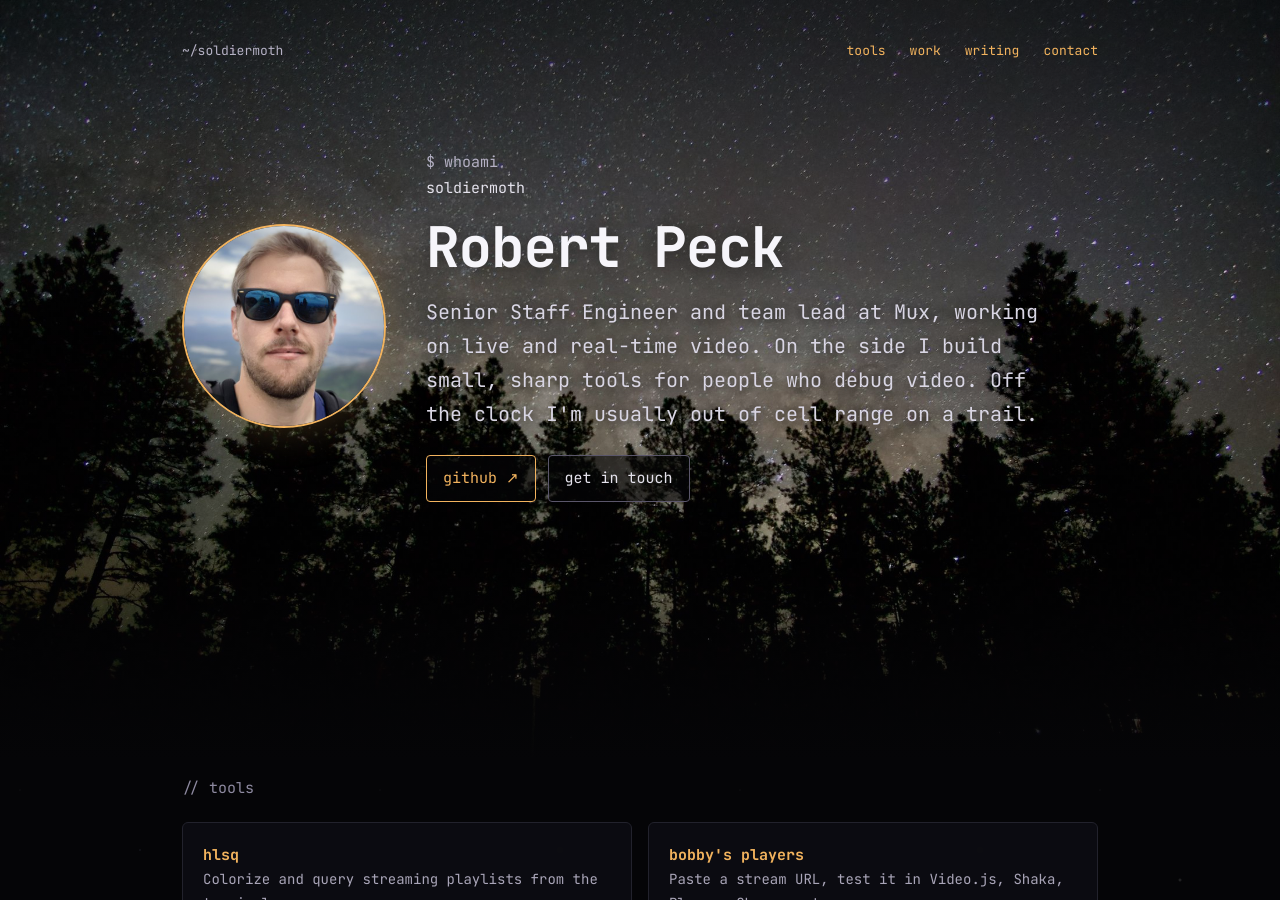
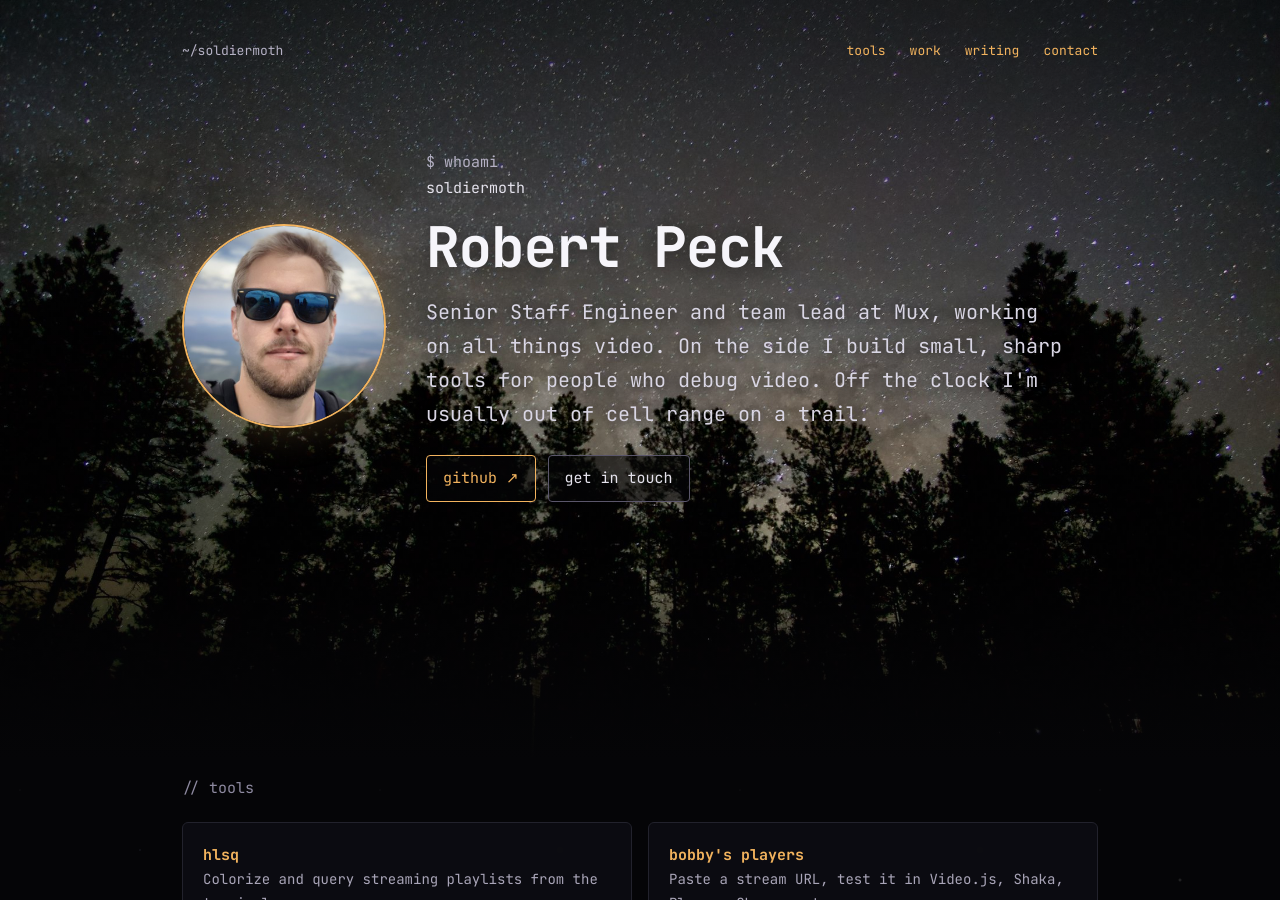
Before and after one commit to soldiermoth/soldiermoth.github.com, a Jekyll site: the page index.html, which Jekyll copies as it is, in a window 1280 px wide and 900 px high. Built offline with Jekyll 4.4.1, drawn with Linux system fonts in a browser that asks for light colours.

Commit message:
Update intro line to "working on all things video"
Co-Authored-By: Claude Opus 5.5 <noreply@anthropic.com>
Claude-Session: https://claude.ai/code/session_01882xgNxeTS1cf8tSDvxzQA

```diff
--- a/index.html
+++ b/index.html
@@ -4,7 +4,7 @@
 <meta charset="utf-8">
 <meta name="viewport" content="width=device-width, initial-scale=1">
 <title>Robert Peck (soldiermoth)</title>
-<meta name="description" content="Robert Peck (soldiermoth): Senior Staff Engineer at Mux working on live and real-time video, and maker of small tools for video engineers.">
+<meta name="description" content="Robert Peck (soldiermoth): Senior Staff Engineer at Mux working on all things video, and maker of small tools for video engineers.">
 <link rel="canonical" href="https://soldiermoth.com/">
 <meta property="og:title" content="Robert Peck (soldiermoth)">
 <meta property="og:description" content="Senior Staff Engineer at Mux. Small, sharp tools for people who debug video.">
@@ -36,7 +36,7 @@ a{color:#F2B35E;text-decoration:none}a:hover{color:#FFD08A;text-decoration:under
 <div style="flex: 999 1 420px; min-width: 0; display: flex; flex-direction: column; gap: 16px">
 <div style="color: #B5B1C4">$ whoami<br><span style="color: #E4E2EC">soldiermoth</span></div>
 <h1 style="margin: 0; font-size: 56px; line-height: 1.1; font-weight: 700; color: #F6F5FA; letter-spacing: -0.02em; text-shadow: 0 2px 24px rgba(0,0,0,0.6)">Robert Peck</h1>
-<p style="margin: 0; font-size: 20px; color: #D9D6E4; max-width: 640px; text-shadow: 0 1px 12px rgba(0,0,0,0.7)">Senior Staff Engineer and team lead at Mux, working on live and real-time video. On the side I build small, sharp tools for people who debug video. Off the clock I&#39;m usually out of cell range on a trail.</p>
+<p style="margin: 0; font-size: 20px; color: #D9D6E4; max-width: 640px; text-shadow: 0 1px 12px rgba(0,0,0,0.7)">Senior Staff Engineer and team lead at Mux, working on all things video. On the side I build small, sharp tools for people who debug video. Off the clock I&#39;m usually out of cell range on a trail.</p>
 <div style="display: flex; gap: 12px; flex-wrap: wrap; margin-top: 8px">
 <a href="https://github.com/soldiermoth" style="background: rgba(5,5,7,0.6); border: 1px solid #F2B35E; padding: 10px 16px; border-radius: 4px">github ↗</a>
 <a href="#contact" style="background: rgba(5,5,7,0.6); border: 1px solid #5A566A; color: #E4E2EC; padding: 10px 16px; border-radius: 4px">get in touch</a>
```
